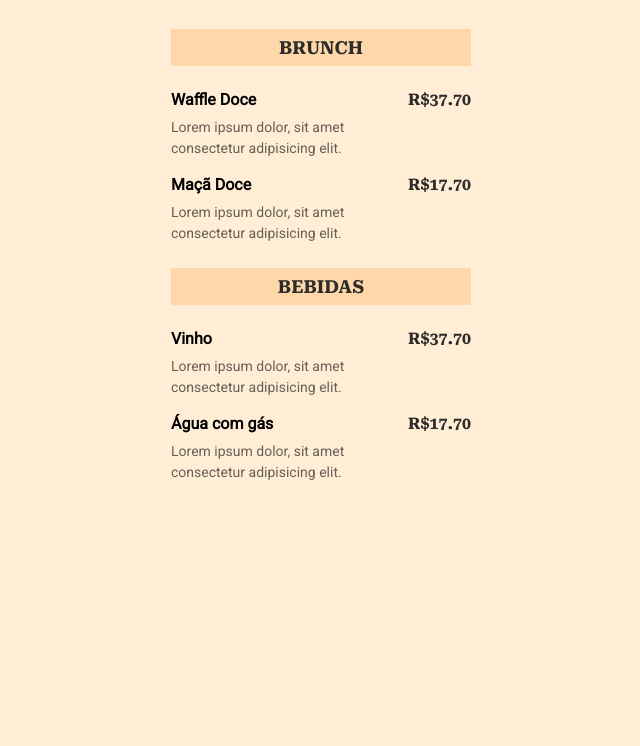
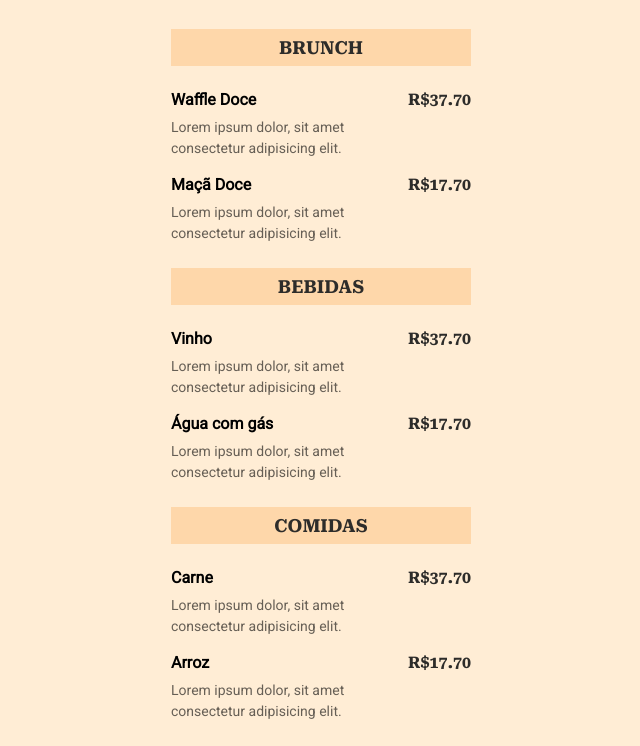
Before and after one commit to ricardo-cez4r/maratona-explorer-3, a plain HTML site: page index.html in a window 1280 px wide. Shown: the part 88-834 px from the top of the page, without its empty margins (319-959 px from the left). Before the commit the page ends 800 px from the top, so only its background shows below. Drawn offline with Linux system fonts and the light colour scheme.

Commit message:
adicionada secao de comidas

```diff
--- a/index.html
+++ b/index.html
@@ -44,6 +44,8 @@
             </strong>
           </li>
 
+
+
       </ul>
     </section>
 
@@ -74,8 +76,43 @@
             </strong>
           </li>
 
+
+
       </ul>
     </section>
 
+    <section>
+      <h2>Comidas</h2>
+      <ul>
+        <li>
+          <div class="details">
+            <h3>Carne</h3>
+            <p class="description">
+             Lorem ipsum dolor, sit amet consectetur adipisicing elit.
+            </p>
+          </div>
+          <strong class="price">
+            R$37.70
+          </strong>
+        </li>
+
+        <li>
+            <div class="details">
+              <h3>Arroz</h3>
+              <p class="description">
+              Lorem ipsum dolor, sit amet consectetur adipisicing elit.
+              </p>
+            </div>
+            <strong class="price">
+              R$17.70
+            </strong>
+          </li>
+
+
+
+      </ul>
+    </section>
+
+
   </body>
 </html>
```
